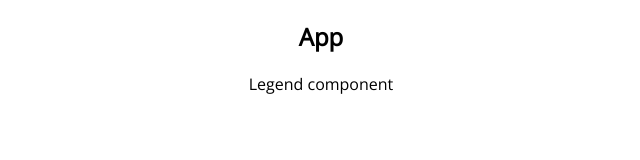
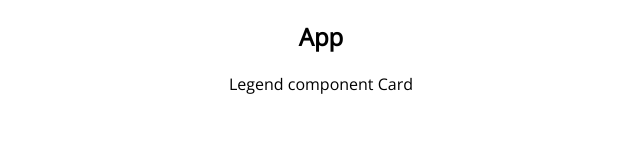
Before and after one commit to ruijadom/front-end-code-challenge, a React app: page / in a window 1280 px wide. Shown: the full height of the page, 319-959 px from the left. Built offline with nearby package versions, Linux system fonts and the light colour scheme.

```diff
--- a/src/components/legend/Legend.js
+++ b/src/components/legend/Legend.js
@@ -3,7 +3,7 @@
 function Legend() {
   return (
     <div>
-      <div>Legend component</div>
+      <div>Legend component Card</div>
     </div>
   );
 }
```
Also changed, not shown: README.md, dist/index.html, 1 other file.
